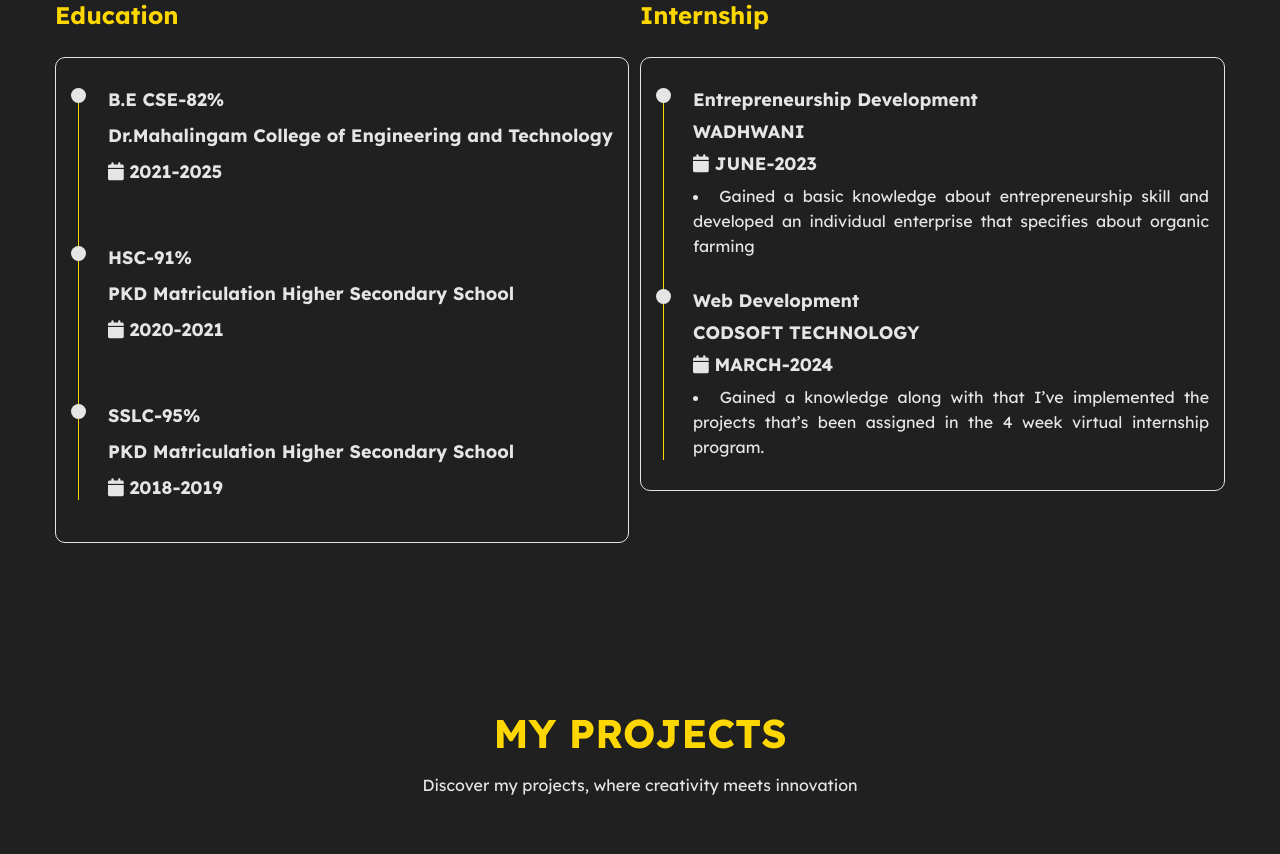
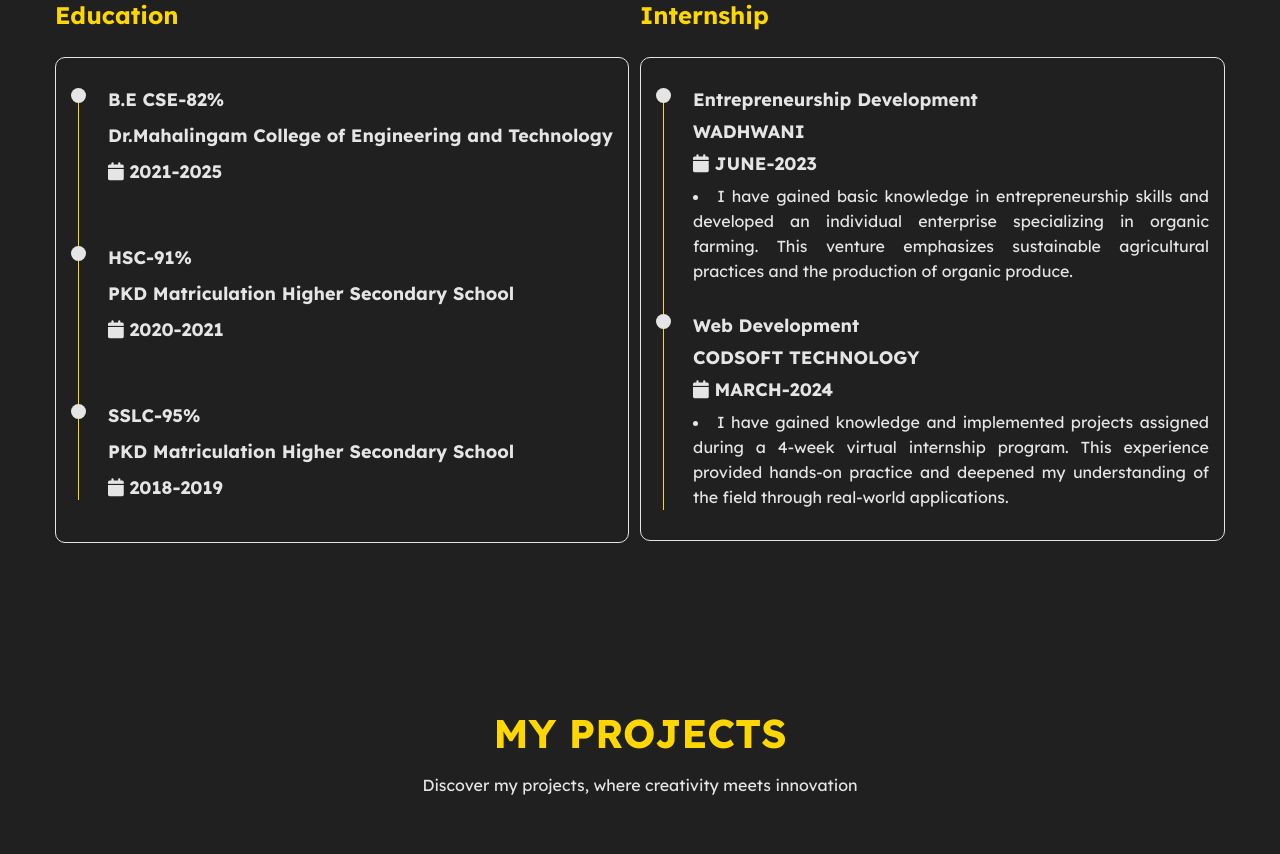
Before and after one commit to shruthikasenthil/Portfolio, a plain HTML site: page index.html in a window 1280 px wide. Shown: the part 1007-1861 px from the top of the page. Drawn offline with nearby package versions, Linux system fonts and the light colour scheme.

Commit message:
Update index.html

```diff
--- a/index.html
+++ b/index.html
@@ -5,7 +5,6 @@
     <meta http-equiv="X-UA-Compatible" content="IE=edge">
     <meta name="viewport" content="width=device-width, initial-scale=1.0">
     <title>Shruthika</title>
-
 
     <link rel="stylesheet" href="styles.css">
     <link rel="stylesheet" href="https://cdnjs.cloudflare.com/ajax/libs/font-awesome/6.4.0/css/all.min.css" class="stylesheet">
@@ -18,7 +17,11 @@
         <div class="container">
             <div class="header">
                 <a href="" class="logo">
+
                 </a>
+
+
+
                 <ul class="navbar">
                     <li><a href="#home">Home</a></li>
                     <li><a href="#about">About</a></li>
@@ -151,8 +154,7 @@
                                     <h4 class="timeline-title">
                                         <i class="fa fa-calendar"></i> JUNE-2023
                                     </h4>
-                                    <li class="timeline-text">Gained a basic knowledge about entrepreneurship skill and developed an individual
-                                        enterprise that specifies about organic farming
+                                    <li class="timeline-text">I have gained basic knowledge in entrepreneurship skills and developed an individual enterprise specializing in organic farming. This venture emphasizes sustainable agricultural practices and the production of organic produce.
                                     </li>
                                 </div>
                                 <!-- Timeline-item -->
@@ -163,8 +165,7 @@
                                     <h4 class="timeline-title">
                                         <i class="fa fa-calendar"></i> MARCH-2024
                                     </h4>
-                                    <li class="timeline-text">Gained a knowledge along with that I’ve implemented the projects that’s been assigned in
-                                        the 4 week virtual internship program. </li>
+                                    <li class="timeline-text">I have gained knowledge and implemented projects assigned during a 4-week virtual internship program. This experience provided hands-on practice and deepened my understanding of the field through real-world applications.</li>
                                 </div>
 
                             </div>
```
